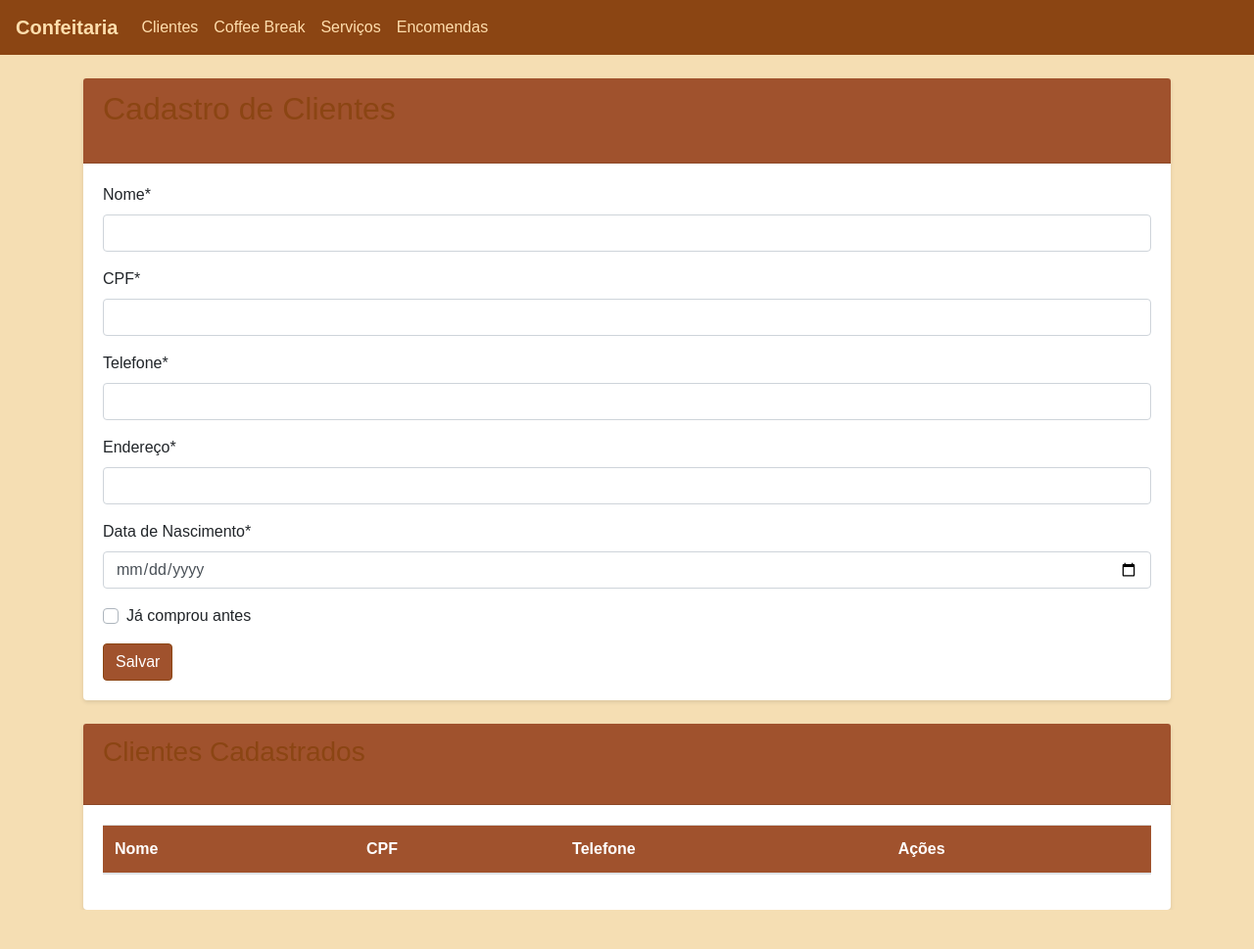
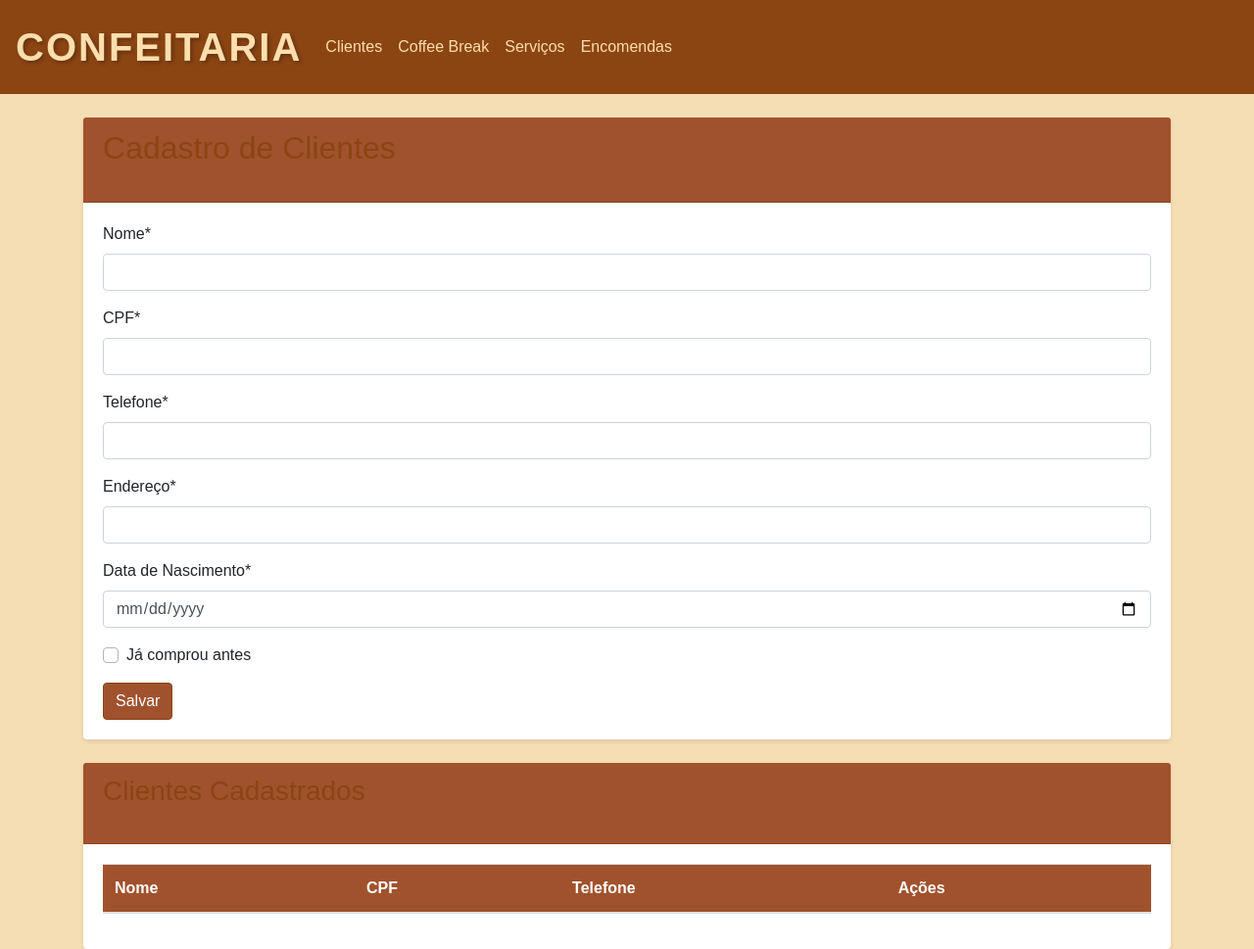
Before and after one commit to evellynbarbosa/cursor, a plain HTML site: page index.html in a window 1280 px wide. Shown: the whole page at 98% size. Before the commit the page ends 929 px from the top, so only its background shows below. Drawn offline with nearby package versions, Linux system fonts and the light colour scheme; files that its build step writes are made by us from their sources; files whose address does not match are found by name.

Commit message:
Update styles.css

```diff
--- a/styles.css
+++ b/styles.css
@@ -20,6 +20,11 @@ body {
 .navbar-brand {
     color: var(--light-color) !important;
     font-weight: bold;
+    font-size: 2.5rem;
+    text-transform: uppercase;
+    letter-spacing: 2px;
+    padding: 10px 0;
+    text-shadow: 2px 2px 4px rgba(0,0,0,0.3);
 }
 
 .nav-link {
```
